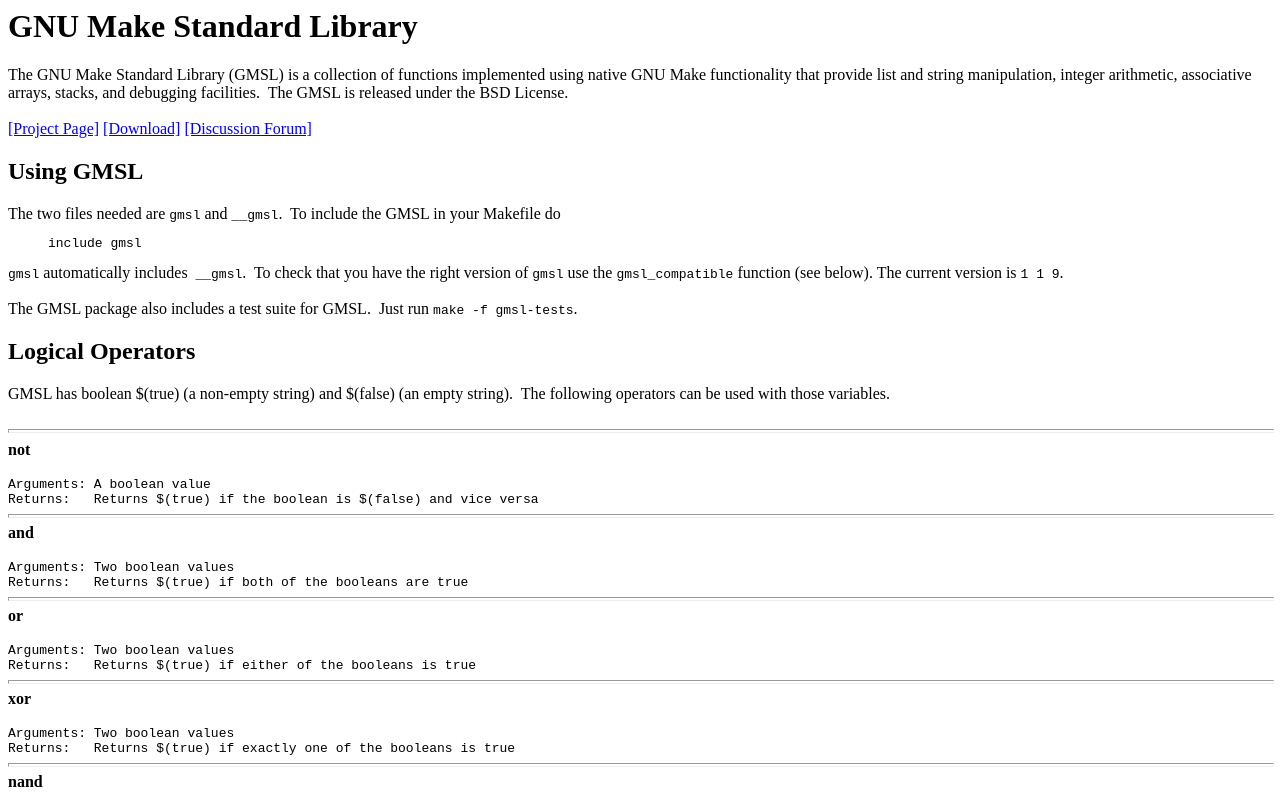
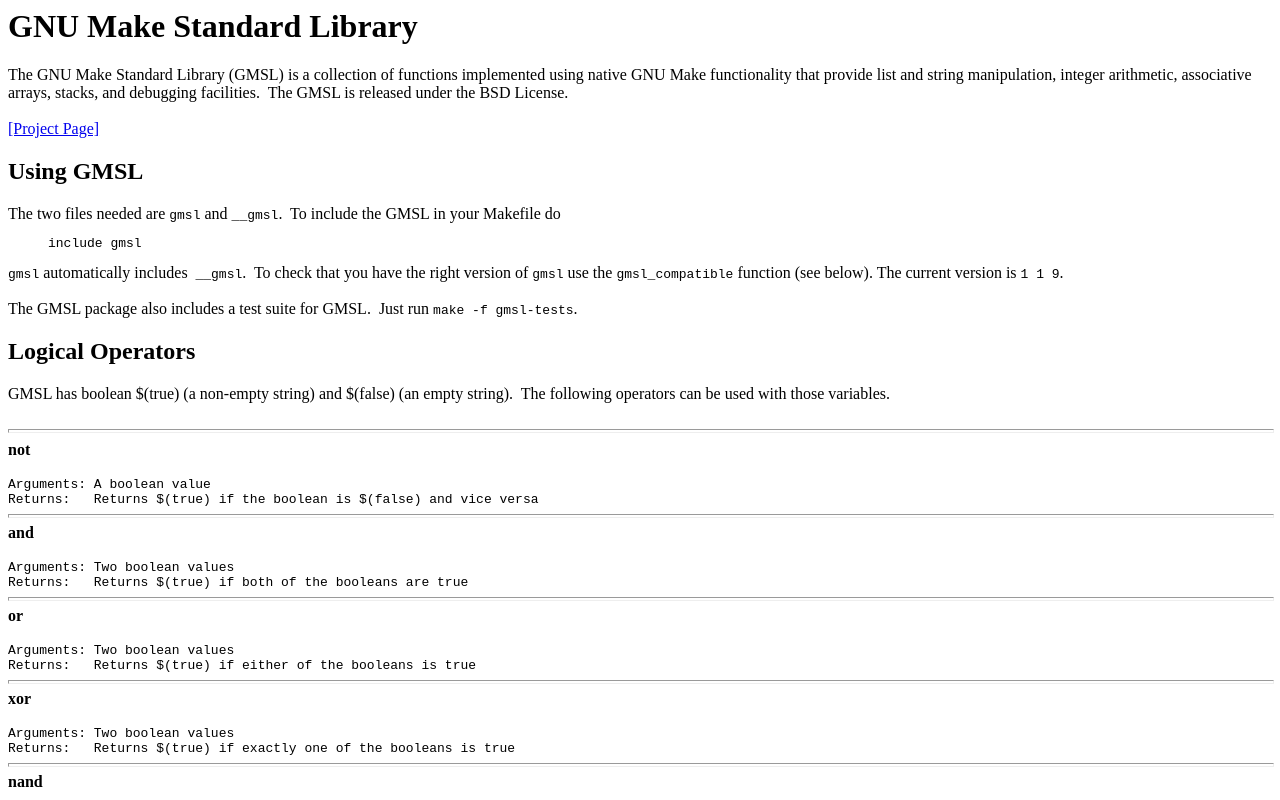
Before and after one commit to jgrahamc/gmsl, a plain HTML site: page index.html in a window 1280 px wide. Shown: the top 800 px of the page. Drawn offline with Linux system fonts and the light colour scheme.

Commit message:
Link to GitHub

```diff
--- a/index.html
+++ b/index.html
@@ -10,9 +10,8 @@ implemented using native GNU Make functionality that provide list and
 string manipulation, integer arithmetic, associative arrays, stacks,
 and debugging facilities.&nbsp; The GMSL is released under the BSD License.<br>
 <br>
-<a href="http://sourceforge.net/projects/gmsl/">[Project Page]</a> <a href="http://sourceforge.net/project/showfiles.php?group_id=129887">[Download]</a>
-<a href="http://sourceforge.net/forum/forum.php?forum_id=443916">[Discussion
-Forum]</a><br>
+<a href="https://github.com/jgrahamc/gmsl/">[Project Page]</a>
+<br>
 <h2>Using GMSL</h2>
 The two files needed are <span style="font-family: monospace;">gmsl</span>
 and <span style="font-family: monospace;">__gmsl</span>.&nbsp; To
```
